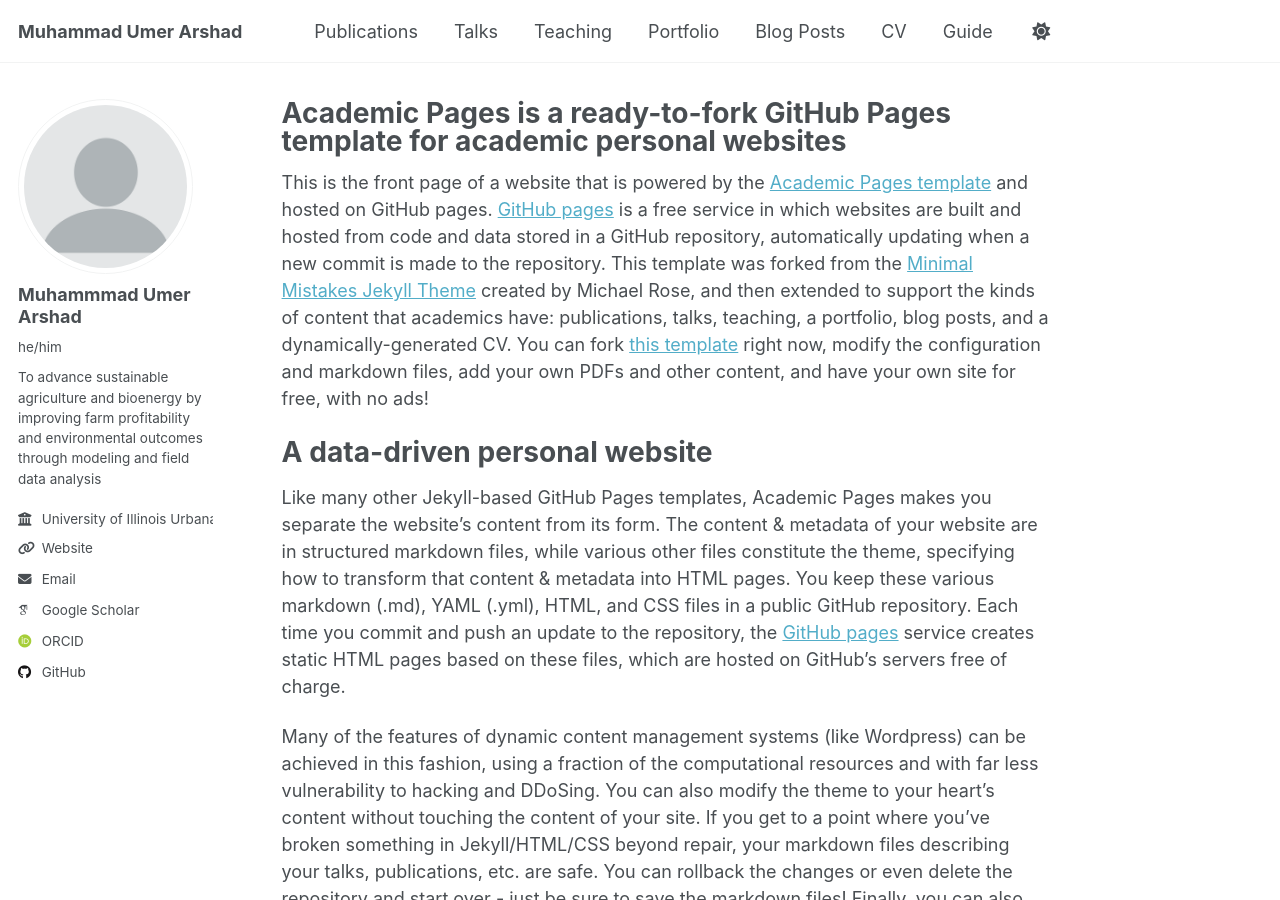
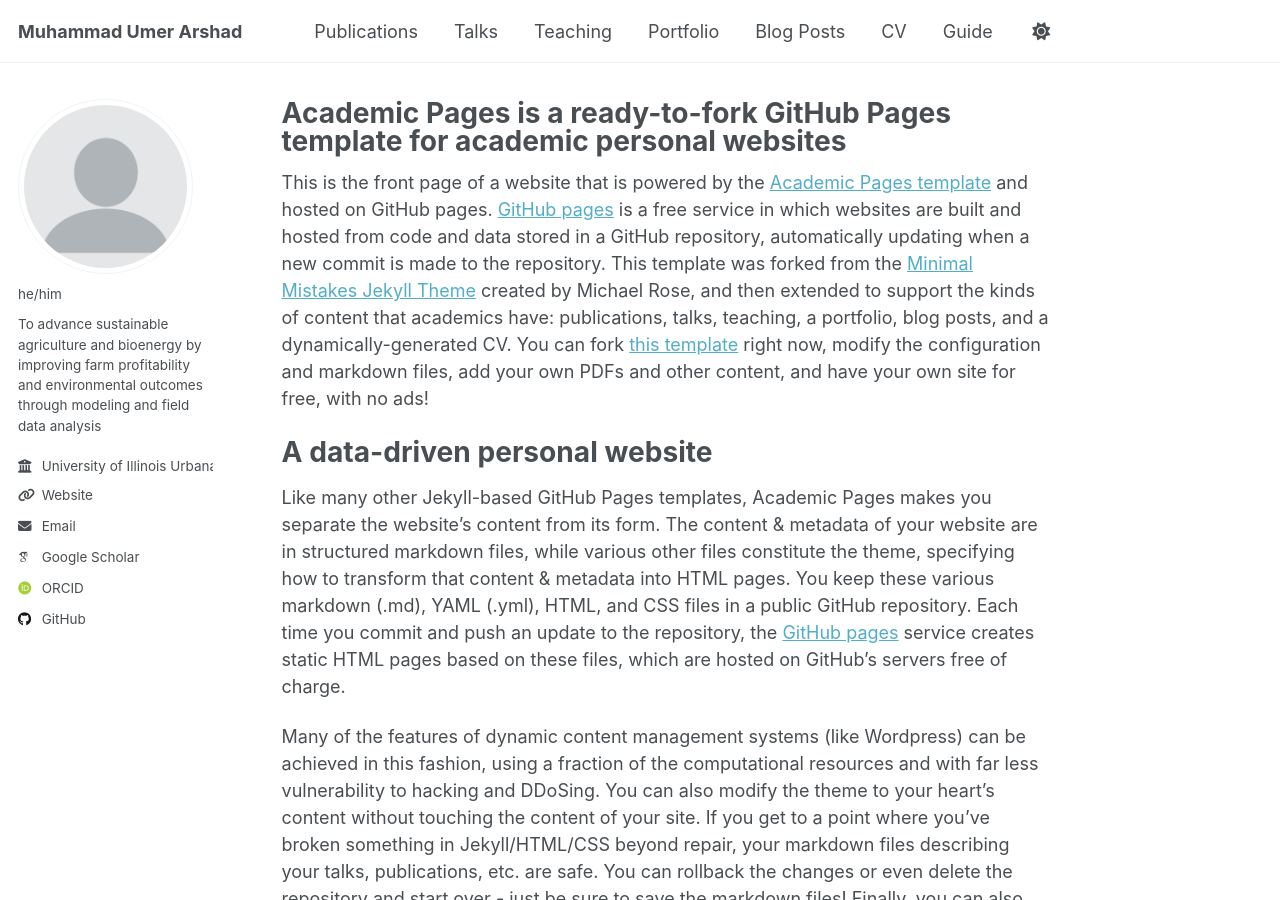
Before and after one commit to marshadu/marshadu.github.io, a Jekyll site: the page built from _pages/about.md, in a window 1280 px wide and 900 px high. Built offline with Jekyll 4.4.1, drawn with Linux system fonts in a browser that asks for light colours; some web fonts are replaced.

Commit message:
Update _config.yml

```diff
--- a/_config.yml
+++ b/_config.yml
@@ -21,7 +21,7 @@
 author:
   # Biographic information
   avatar           : "profile.png"
-  name             : "Muhammmad Umer Arshad"
+  name             : #"Muhammmad Umer Arshad"
   pronouns         : "he/him"
   bio              : "To advance sustainable agriculture and bioenergy by improving farm profitability and environmental outcomes through modeling and field data analysis"
   employer         : "University of Illinois Urbana-Champaign, Illinois, USA"
```
